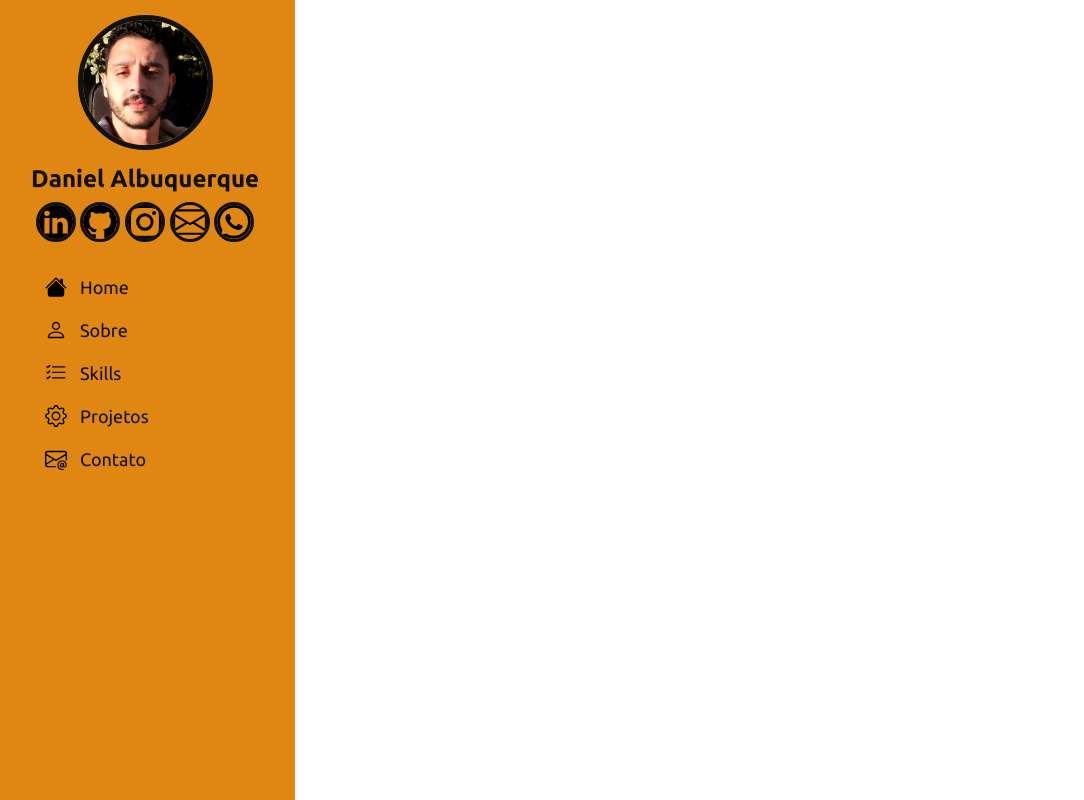
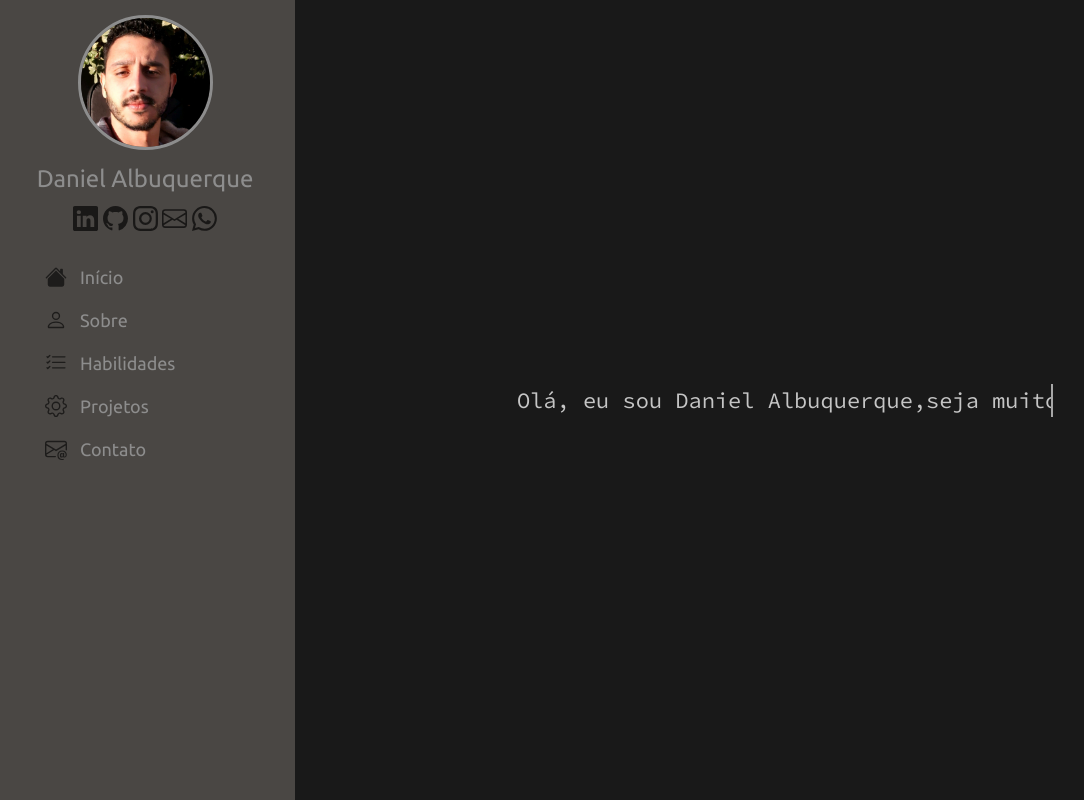
Before and after one commit to DaniellAlbuquerque/Portifolio-2023, a Flask app: page / in a window 1280 px wide. Shown: the whole page, without its empty margins (5-1089 px from the left). Run offline with Flask 2, Linux system fonts and the light colour scheme; some libraries are stand-ins or nearby versions.

Commit message:
part 3
criando a main

```diff
--- a/static/style.css
+++ b/static/style.css
@@ -18,7 +18,7 @@ html,body{
     font-size: 20px;
     bottom: 0;
     padding: 0 10px;
-    background: #e08713;
+    background: #4a4744;
     overflow-y: auto;
     width: 300px;
     transition: all ease-in-out 0.5s;
@@ -30,7 +30,7 @@ html,body{
     width: 135px;
     display: block;
     margin: 15px auto;
-    border: 5px solid rgb(17, 17, 17);
+    border: 3px solid rgb(141, 141, 141);
     border-radius: 50%;
 
 }
@@ -39,26 +39,26 @@ html,body{
     font-size: 24px;
     margin: 0;
     padding: 0;
-    font-weight: 600;
+    font-weight: 400;
     text-align: center;
-    color: rgb(17, 17, 17);
+    color: rgb(141, 141, 141);
 }
 
 #header .profile .social-links{
     text-align: center;
     margin-top: 2px auto;
+    opacity: 65%;
 
 }
 
 
 #header .profile .social-links img{
     display:inline-block;
-    width: 40px;
-    border: 3px solid rgb(17, 17, 17);
+    width: 25px;
     list-style: none;
     text-decoration: none;
-    background: #e08713;
-    border-radius: 50%;
+    background: #4a4744;
+
 
 }
 
@@ -78,21 +78,23 @@ html,body{
 
 .nav-menu img{
     width: 35px;
+    opacity: 60%;
+
 }
 
 .nav-menu a,
 .nav-menu a:focus{
     display: flex;
     align-items: center;
-    color: rgb(17, 17, 17);
+    color: rgb(141, 141, 141);
     transition: 0.3s;
     font-size: 18px;
 }
 
 .nav-menu a:hover{
-    font-size: 25px;
+    font-size: 22px;
     transition: 0.3s;
-    color: rgb(17, 17, 17);
+    color: rgb(141, 141, 141);
 }
 
 
@@ -103,3 +105,55 @@ html,body{
     padding-right: .8rem;
     color:#fff;
 }
+
+#main{
+    margin-left: 300px;
+}
+
+#main #inicio{
+    background: rgb(25,25,25);
+    background-repeat: no-repeat;
+    background-size: cover;
+    background-attachment: fixed;
+    background-position: center;
+    align-items:center;
+    text-align: center;
+    width: 100%;
+    height: 100vh;
+}
+    .line{
+        border-right: 2px solid rgb(255, 255, 255,0.75);
+        color: rgb(255, 255, 255,0.75);
+        font-family: 'Source Code Pro', monospace;
+        font-size: 22px;
+        width: 64%;
+        padding: 0;
+        margin: 0 auto;
+        white-space: nowrap;
+        overflow: hidden;
+
+    }
+
+    .typing-animation {
+        animation: blinksCursor 500ms steps(40) infinite normal, typing 6s 2s steps(40) infinite normal;
+
+    }
+
+    @keyframes typing{
+        from{
+          width: 0;
+        }
+        to{
+            width:32.5em;
+        }
+    }
+
+    @keyframes blinksCursor{
+        from{
+            border-right-color: rgb(255,255,255,.75);
+        }
+        to{
+            border-right-color:transparent;
+
+        }
+    }
--- a/templates/index.html
+++ b/templates/index.html
@@ -8,8 +8,11 @@
         <link rel="preconnect" href="https://fonts.googleapis.com">
         <link rel="preconnect" href="https://fonts.gstatic.com" crossorigin>
         <link href="https://fonts.googleapis.com/css2?
-        family=Ubuntu:ital,wght@0,300;0,400;0,500;0,700;1,300;1,400;1,500&display=swap"
+        family=Special+Elite&family=Ubuntu:ital,wght@0,300;0,400;0,500;0,700;1,300;1,400;1,500&display=swap"
         rel="stylesheet">
+        <link rel="preconnect" href="https://fonts.googleapis.com">
+        <link rel="preconnect" href="https://fonts.gstatic.com" crossorigin>
+        <link href="https://fonts.googleapis.com/css2?family=Source+Code+Pro&display=swap" rel="stylesheet">
         <link rel="stylesheet" href="../static/style.css">
         <link rel="shortcut icon" href="../static/img/fav-icon.png" type="image/x-icon">
         <link rel="stylesheet" href="https://cdn.jsdelivr.net/npm/bootstrap-icons@1.10.3/font/bootstrap-
@@ -46,13 +49,13 @@
                     <ul class="nav flex-column">
                         <li class="nav-item">
                           <a class="nav-link active" aria-current="page" href="#"><img
-                            src="../static/img/house-fill.svg" alt="">Home</a>
+                            src="../static/img/house-fill.svg" alt="">Início</a>
                         </li>
                         <li class="nav-item">
                           <a class="nav-link" href="#"><img src="../static/img/person.svg" alt="">Sobre</a>
                         </li>
                         <li class="nav-item">
-                         <a class="nav-link" href="#"><img src="../static/img/list-check.svg" alt="">Skills</a>
+                         <a class="nav-link" href="#"><img src="../static/img/list-check.svg" alt="">Habilidades</a>
                         </li>
                         <li class="nav-item">
                           <a class="nav-link" href="#"><img src="../static/img/gear.svg" alt="">Projetos</a>
@@ -65,6 +68,18 @@
                 </nav>
             </aside>
 
+            <main id="main">
+
+                <section id="inicio" class="row m-0 p-0" >
+                    <p class="line typing-animation">Olá, eu sou Daniel Albuquerque,seja muito bem vindo!</p>
+
+
+                </section>
+
+            </main>
+
+
+
 
         <script src="../static/bootstrap/js/bootstrap.bundle.min.js"></script>
         <script src="../static/script.js"></script>
```
